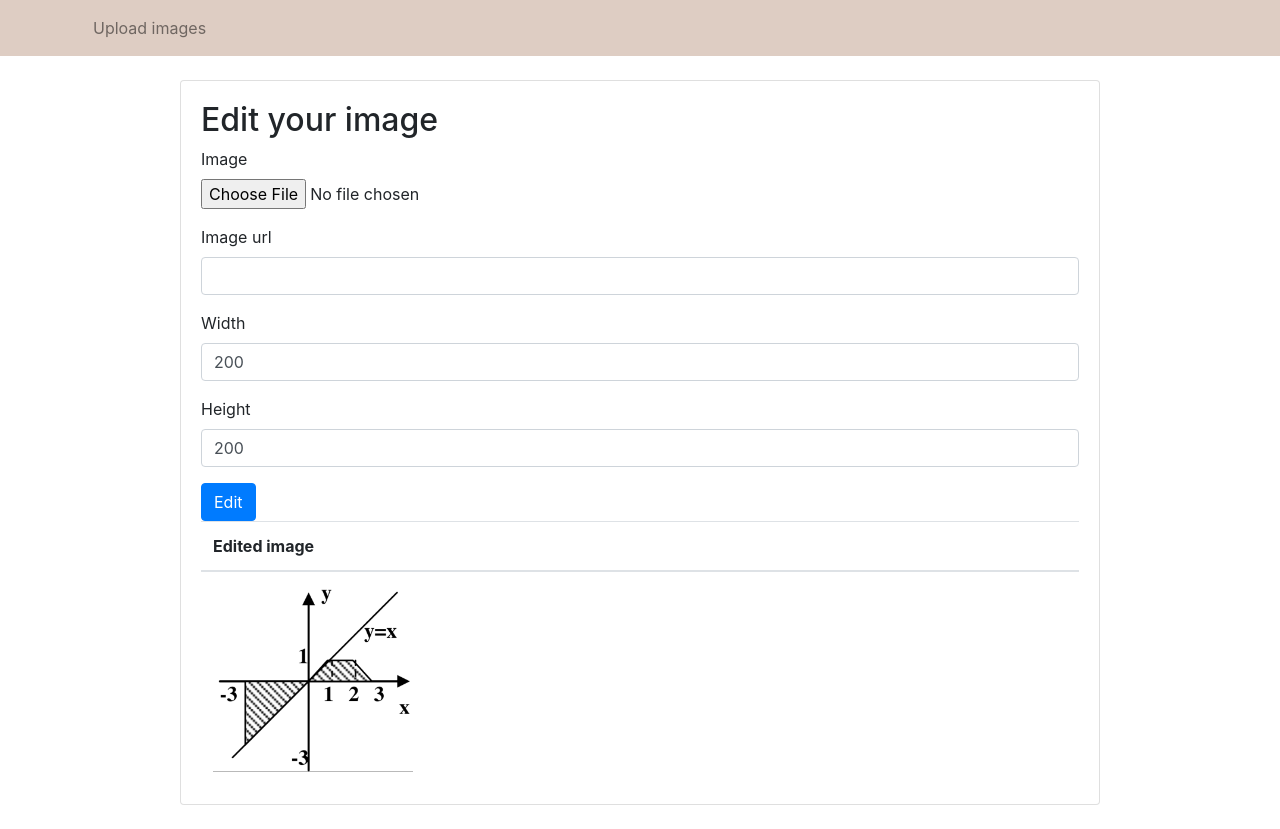
After one commit to oldevgeny/upload-and-edit-images-django, a Django app: template MyApp/photo_upload/templates/image_updating.html in a window 1280 px wide. The commit adds this page. Run offline with Django 3.2, Linux system fonts and the light colour scheme; the template is opened without the code that fills it: values that come from a table or form of the project are taken from there, others are empty; data comes from the database, SQL or seed files in the repository; both versions use the stored data as it was after the commit; some libraries are stand-ins or nearby versions.

Commit message:
Add new image editing features, some bug fixed and PEP-8

```diff
--- a/MyApp/MyApp/settings.py
+++ b/MyApp/MyApp/settings.py
@@ -16,7 +16,6 @@ import os
 # Build paths inside the project like this: BASE_DIR / 'subdir'.
 BASE_DIR = Path(__file__).resolve().parent.parent
 
-
 # Quick-start development settings - unsuitable for production
 # See https://docs.djangoproject.com/en/3.2/howto/deployment/checklist/
 
@@ -27,7 +26,6 @@ SECRET_KEY = 'django-insecure-e44abrjxgqqwy(jbm=uxg#+lk#7ugt8c+shyy89)+&1tig50f^
 DEBUG = True
 
 ALLOWED_HOSTS = []
-
 
 # Application definition
 
@@ -76,7 +74,6 @@ TEMPLATES = [
     },
 ]
 
-
 # Database
 # https://docs.djangoproject.com/en/3.2/ref/settings/#databases
 
@@ -86,7 +83,6 @@ DATABASES = {
         'NAME': BASE_DIR / 'db.sqlite3',
     }
 }
-
 
 # Password validation
 # https://docs.djangoproject.com/en/3.2/ref/settings/#auth-password-validators
@@ -106,7 +102,6 @@ AUTH_PASSWORD_VALIDATORS = [
     },
 ]
 
-
 # Internationalization
 # https://docs.djangoproject.com/en/3.2/topics/i18n/
 
@@ -119,7 +114,6 @@ USE_I18N = True
 USE_L10N = True
 
 USE_TZ = True
-
 
 # Static files (CSS, JavaScript, Images)
 # https://docs.djangoproject.com/en/3.2/howto/static-files/
--- a/MyApp/photo_upload/forms.py
+++ b/MyApp/photo_upload/forms.py
@@ -7,3 +7,9 @@ class Image_Form(forms.ModelForm):
     class Meta:
         model = Image_Model
         fields = ('image', 'image_url', 'width', 'height')
+
+
+class Image_Form_2(forms.ModelForm):
+    class Meta:
+        model = Image_Model
+        fields = ('width', 'height')
--- a/MyApp/photo_upload/models.py
+++ b/MyApp/photo_upload/models.py
@@ -1,5 +1,6 @@
 from django.db import models
 from django.conf import settings
+
 
 class IntegerRangeField(models.IntegerField):
     def __init__(self, verbose_name=None, name=None, min_value=None, max_value=None, **kwargs):
@@ -7,9 +8,10 @@ class IntegerRangeField(models.IntegerField):
         models.IntegerField.__init__(self, verbose_name, name, **kwargs)
 
     def formfield(self, **kwargs):
-        defaults = {'min_value': self.min_value, 'max_value':self.max_value}
+        defaults = {'min_value': self.min_value, 'max_value': self.max_value}
         defaults.update(kwargs)
         return super(IntegerRangeField, self).formfield(**defaults)
+
 
 class Image_Model(models.Model):
     time = models.DateTimeField(auto_now=True, verbose_name="Uploading date")
--- /dev/null
+++ b/MyApp/photo_upload/templates/image_updating.html
@@ -0,0 +1,39 @@
+{% extends 'base.html' %}
+
+{% load crispy_forms_tags %}
+
+
+{% block df %}
+<h2>Edit your image</h2>
+<form method="post" enctype="multipart/form-data">
+    {% csrf_token %}
+    {{ form|crispy }}
+    <button type="submit" class="btn btn-primary">Edit</button>
+</form>
+<table class="table mb-0">
+    <thead>
+    <tr>
+        <th>Edited image</th>
+    </tr>
+    </thead>
+    <tbody>
+    <td>
+        {% if image.image %}
+        {% if image.width >= image.height %}
+        <img src="{{ image.image.url }}" style="width:{{ image.width }}px;">
+        {% else %}
+        <img src="{{ image.image.url }}" style="height:{{ image.height }}px;">
+        {% endif %}
+        {% elif image.image_url %}
+        {% if image.width >= image.height %}
+        <img src="{{ image.image_url }}" style="width:{{ image.width }}px;">
+        {% else %}
+        <img src="{{ image.image_url }}" style="height:{{ image.height }}px;">
+        {% endif %}
+        {% else %}
+        No image chosen
+        {% endif %}
+    </td>
+    </tbody>
+</table>
+{% endblock %}
--- a/MyApp/photo_upload/templates/image_upload.html
+++ b/MyApp/photo_upload/templates/image_upload.html
@@ -3,10 +3,10 @@
 {% load crispy_forms_tags %}
 
 {% block content %}
-  <h2>Upload image</h2>
-  <form method="post" enctype="multipart/form-data">
+<h2>Upload image</h2>
+<form method="post" enctype="multipart/form-data">
     {% csrf_token %}
     {{ form|crispy }}
     <button type="submit" class="btn btn-primary">Upload image</button>
-  </form>
+</form>
 {% endblock %}
--- a/MyApp/photo_upload/urls.py
+++ b/MyApp/photo_upload/urls.py
@@ -5,10 +5,10 @@ from . import views
 from django.conf import settings
 from django.conf.urls.static import static
 
-
 urlpatterns = [
     path('images/<int:pk>/delete', views.delete_image, name='delete_image'),
 
+    path('images/update/<int:pk>', views.Update_Image_View.as_view(), name='image_updating'),
     path('images/', views.Image_List_View.as_view(), name='list_of_images'),
     path('images/upload/', views.Upload_Image_View.as_view(), name='class_upload_image'),
 ]
```
Also changed, not shown: MyApp/photo_upload/templates/base.html (+13 -5 lines), MyApp/photo_upload/templates/list_of_images.html (+7 -3 lines), MyApp/photo_upload/views.py (+16 -2 lines), MyApp/db.sqlite3, MyApp/photo_upload/migrations/0001_initial.py, MyApp/static/images/2019-10-07_22-09-23.png (added), MyApp/static/images/2019-10-07_22-09-23_87ji8AL.png (added).
